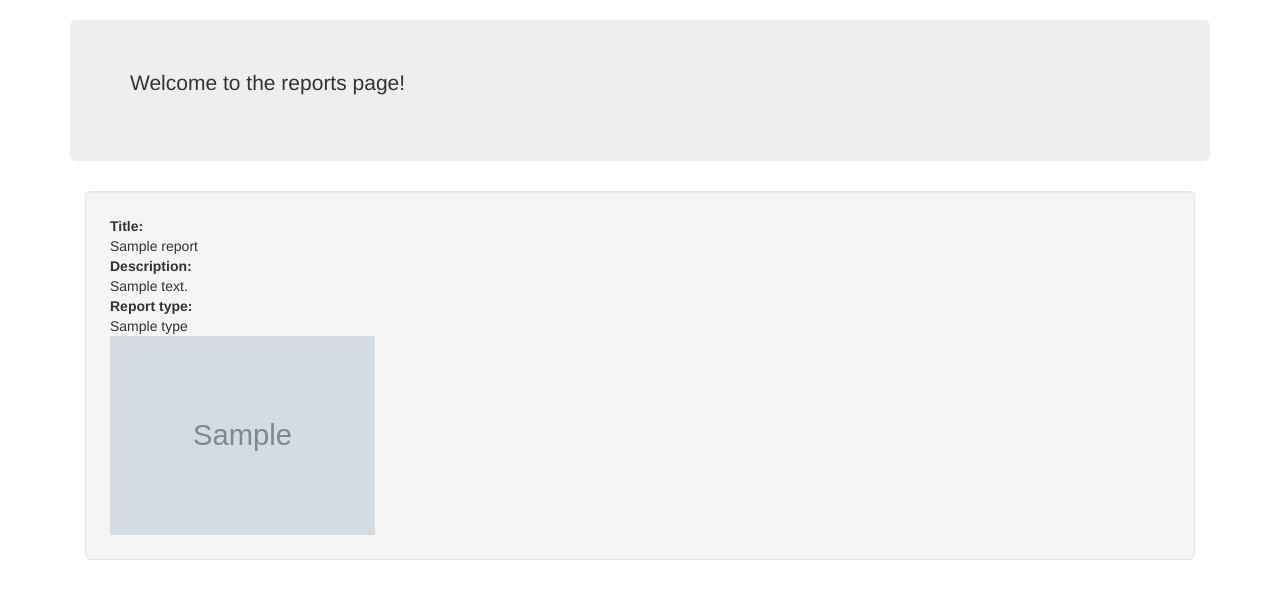
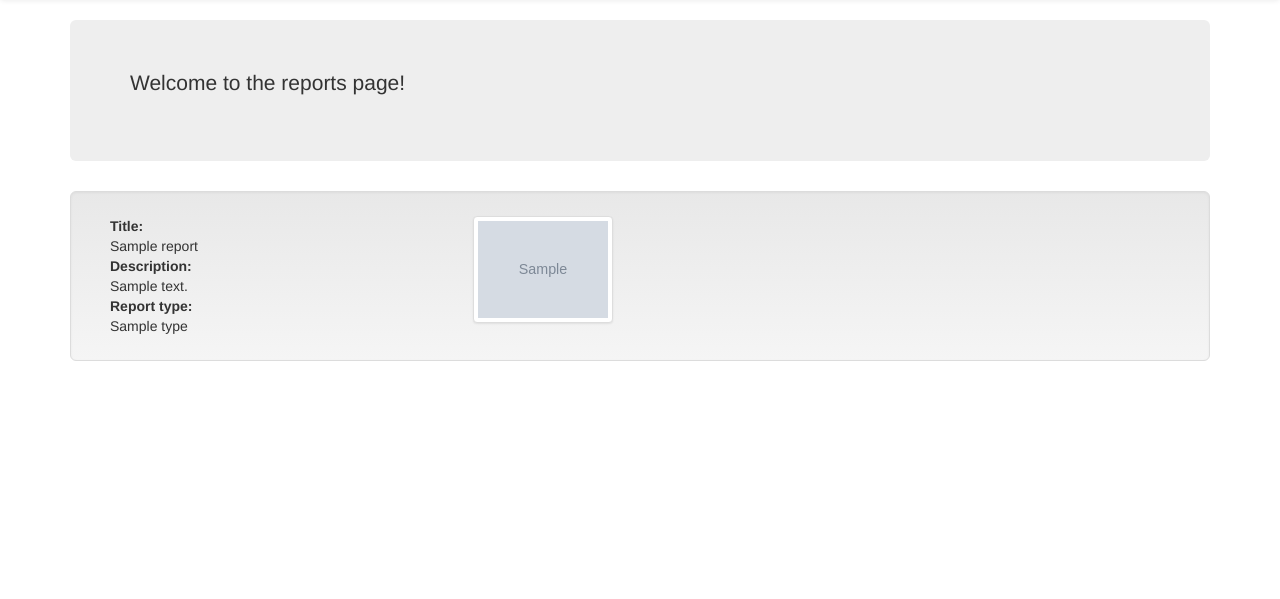
Before and after one commit to Bruniz/WatchDoge_Backend, a Django app: template watchdogesite/templates/reports.html in a window 1280 px wide. Shown: the part 52-651 px from the top of the page. Run offline with Django 3.2, Linux system fonts and the light colour scheme; the template is opened without the code that fills it: most values are stand-ins (such as "Sample title", 1, 10 or a date in 2020); grey boxes marked "Sample" are stand-in pictures; parts of the project's set-up code (start-up, migrations or seed data) failed here and were passed over; some libraries are stand-ins or nearby versions.

Commit message:
Smaller photos in their own div
Fixes #20
Fixes #22

```diff
--- a/static/css/style.css
+++ b/static/css/style.css
@@ -0,0 +1,3 @@
+.image_row{
+    display: inline-block;
+}
--- a/watchdogesite/templates/base.html
+++ b/watchdogesite/templates/base.html
@@ -6,12 +6,23 @@
 <head>
     <meta charset="utf-8">
     <link rel="shortcut icon" href="{% static 'images/favicon.ico' %}">
-        <link rel="icon" type="image/png" href="/images/favicon-32x32.png" sizes="32x32" />
-        <link rel="icon" type="image/png" href="/images/favicon-16x16.png" sizes="16x16" />
+    <link rel="icon" type="image/png" href="/images/favicon-32x32.png" sizes="32x32"/>
+    <link rel="icon" type="image/png" href="/images/favicon-16x16.png" sizes="16x16"/>
     <title>{% block title %}WatchDoge{% endblock title %}</title>
-        <meta name="apple-mobile-web-app-capable" content="yes" />
-        <meta name="viewport" content="width=device-width, initial-scale=1.0, maximum-scale=1.0, user-scalable=no" />
-        <link rel="stylesheet" href="//netdna.bootstrapcdn.com/bootstrap/3.1.1/css/bootstrap.min.css">
+    <meta name="apple-mobile-web-app-capable" content="yes"/>
+    <meta name="viewport" content="width=device-width, initial-scale=1.0, maximum-scale=1.0, user-scalable=no"/>
+    <!-- Latest compiled and minified CSS -->
+    <link rel="stylesheet" href="https://maxcdn.bootstrapcdn.com/bootstrap/3.3.7/css/bootstrap.min.css"
+          integrity="sha384-BVYiiSIFeK1dGmJRAkycuHAHRg32OmUcww7on3RYdg4Va+PmSTsz/K68vbdEjh4u" crossorigin="anonymous">
+
+    <!-- Optional theme -->
+    <link rel="stylesheet" href="https://maxcdn.bootstrapcdn.com/bootstrap/3.3.7/css/bootstrap-theme.min.css"
+          integrity="sha384-rHyoN1iRsVXV4nD0JutlnGaslCJuC7uwjduW9SVrLvRYooPp2bWYgmgJQIXwl/Sp" crossorigin="anonymous">
+
+    <!-- Latest compiled and minified JavaScript -->
+    <script src="https://maxcdn.bootstrapcdn.com/bootstrap/3.3.7/js/bootstrap.min.js"
+            integrity="sha384-Tc5IQib027qvyjSMfHjOMaLkfuWVxZxUPnCJA7l2mCWNIpG9mGCD8wGNIcPD7Txa"
+            crossorigin="anonymous"></script>
     <link rel="stylesheet" href="{% static 'css/style.css' %}">
 </head>
 
@@ -55,7 +66,5 @@
 
 <!-- Placed at the end of the document so the pages load faster -->
 <script src="//ajax.googleapis.com/ajax/libs/jquery/1.11.0/jquery.min.js"></script>
-        <script src="//netdna.bootstrapcdn.com/bootstrap/3.1.1/js/bootstrap.min.js"></script>
-        <script src="{% static 'js/script.js' %}"></script>
 </body>
 </html>
--- a/watchdogesite/templates/reports.html
+++ b/watchdogesite/templates/reports.html
@@ -9,9 +9,13 @@
 
     </div>
 
-    <div class="container-fluid">
+    <div class="row-fluid">
+
         {% for report in reports %}
-            <div class="well well-lg">
+
+            <div class="well well-lg col-md-12">
+                <div class="row-fluid">
+                    <div class="col-md-4">
                         <b>Title: </b> <br>
                         {{ report.title }} <br>
                         <b>Description: </b> <br>
@@ -24,13 +28,18 @@
                             <b>Apartment entry: </b> <br>
                             {{ report.entry }} <br>
                         {% endif %}
+                    </div>
+                    <div class="col-md-8">
                         {% for photo in photos %}
                             {% if photo.reportID|stringformat:"s" == report.key.id|stringformat:"s" %}
-                   <img src="{{ photo.serving_url }}" width="25%" height="25%"/>
+                                <img class="img-thumbnail image_row" src="{{ photo.serving_url }}" width="20%"/>
                             {% endif %}
+                        {% endfor %}
+                    </div>
+                </div>
+            </div> <br>
 
         {% endfor %}
-            </div> <br>
-    	{% endfor %}
+
     </div>
 {% endblock content %}
```
Lines whose indentation alone changed are shown as unchanged.
